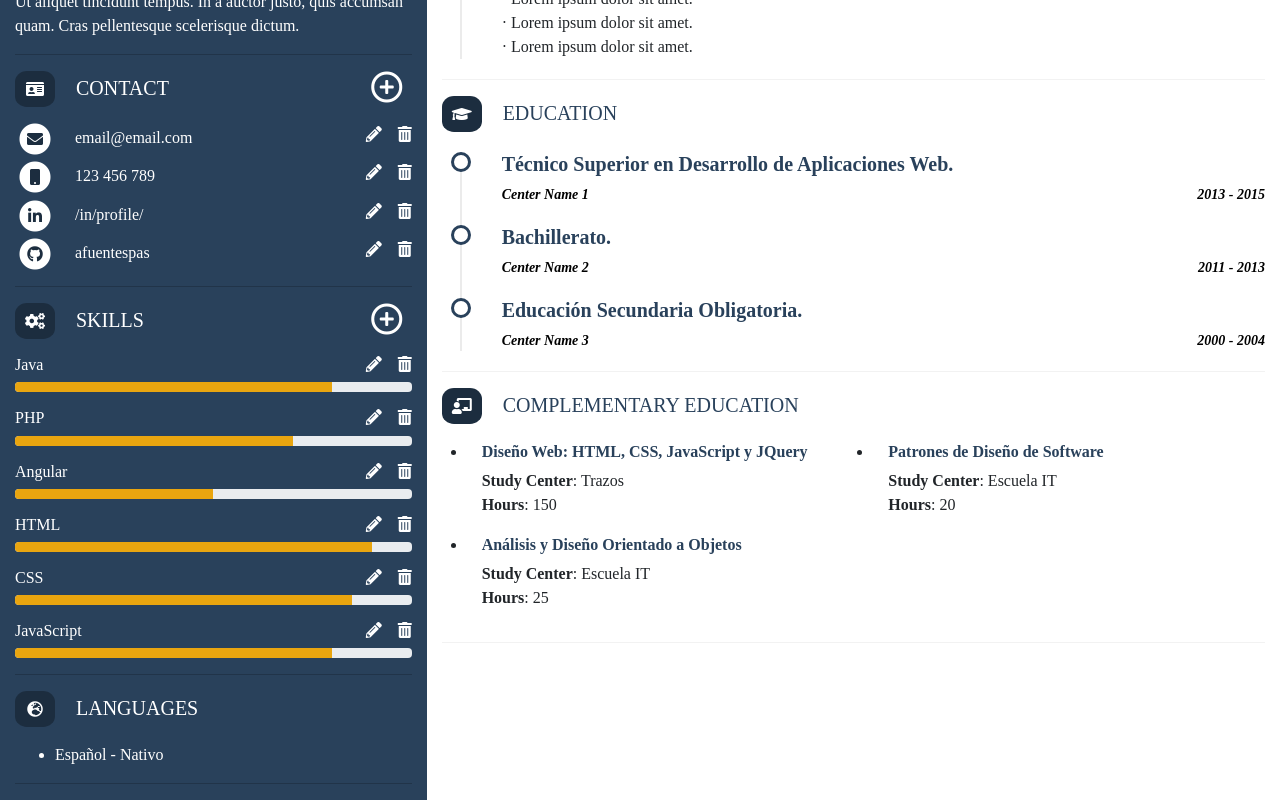
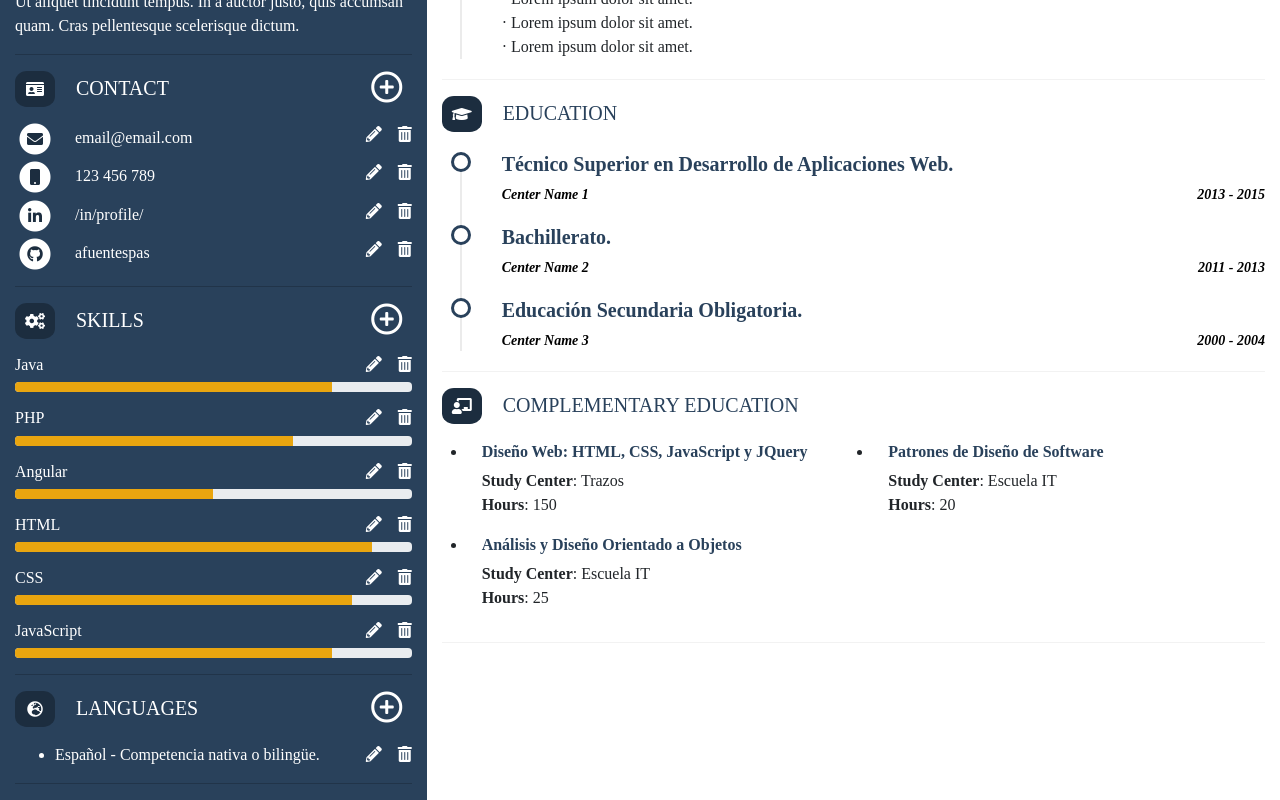
Before and after one commit to afuentespas/generador-cv-angular, an Angular app: page / in a window 1280 px wide. Shown: the part 483-1283 px from the top of the page. Built offline with nearby package versions, Linux system fonts and the light colour scheme; a web font is replaced by a local one.

Commit message:
Form languages

```diff
--- a/src/app/components/languages/languages.component.html
+++ b/src/app/components/languages/languages.component.html
@@ -1,3 +1,31 @@
 <ul class="languages">
-    <li *ngFor="let lang of languages">{{ lang.name }} - {{ lang.level }}</li>
+    <li *ngFor="let lang of languages; let i = index">
+        {{ lang.name }} - {{ lang.level }}
+        <span class="float-right">
+            <i class="fas fa-pencil-alt mr-3 edit-element" (click)="editLanguage(i)"></i>
+            <i class="fas fa-trash-alt edit-element" (click)="deleteLanguage(i)"></i>
+        </span>
+    </li>
 </ul>
+
+<cv-modal title="Languages" (submitEvent)="onSubmit()" (closeModalEvent)="clearForm()">
+    <form [formGroup]="registerForm">
+        <div class="modal-body">
+            <div class="form-group">
+                <label for="abstract">Language name</label>
+                <input type="text" class="form-control" formControlName="name" [ngClass]="{ 'is-invalid': submitted && f.name.errors}">
+                <div class="invalid-feedback">This field is required.</div>
+            </div>
+            <div class="form-group">
+                <label for="abstract">Level</label>
+                <select class="form-control" formControlName="level" [ngClass]="{ 'is-invalid': submitted && f.level.errors}">
+                    <option value="Competencia básica.">Competencia básica.</option>
+                    <option value="Competencia básica profesional.">Competencia básica profesional.</option>
+                    <option value="Competencia profesional completa.">Competencia profesional completa.</option>
+                    <option value="Competencia nativa o bilingüe.">Competencia nativa o bilingüe.</option>
+                </select>
+                <div class="invalid-feedback">This field is required.</div>
+            </div>
+        </div>
+    </form>
+</cv-modal>
--- a/src/app/components/languages/languages.component.ts
+++ b/src/app/components/languages/languages.component.ts
@@ -1,4 +1,6 @@
-import { Component, OnInit, Input } from '@angular/core';
+import { Component, OnInit, Input, ViewChild } from '@angular/core';
+import { FormBuilder, FormGroup, Validators } from '@angular/forms';
+import { ModalComponent } from '../modal/modal.component';
 
 @Component({
   selector: 'cv-languages',
@@ -9,8 +11,59 @@ export class LanguagesComponent implements OnInit {
 
   @Input() languages: any[];
 
-  constructor() { }
+  registerForm: FormGroup;
 
-  ngOnInit(): void { }
+  submitted: boolean = false;
+
+  @ViewChild(ModalComponent, { static: false }) modalComponent: ModalComponent;
+
+  constructor(private formBuilder: FormBuilder) { }
+
+  ngOnInit(): void {
+    this.registerForm = this.formBuilder.group({
+      name: [null, Validators.required],
+      level: [null, Validators.required],
+      index: [null]
+    });
+  }
+
+  clearForm(): void {
+    this.submitted = false;
+    this.registerForm.reset();
+  }
+
+  editLanguage(index: number): void {
+    this.registerForm.get('name').setValue(this.languages[index].name);
+    this.registerForm.get('level').setValue(this.languages[index].level);
+    this.registerForm.get('index').setValue(index);
+    this.modalComponent.openModal();
+  }
+
+  deleteLanguage(index: number): void {
+    this.languages.splice(index, 1);
+  }
+
+  onSubmit(): boolean {
+    let isOk = false;
+    this.submitted = true;
+    if (this.registerForm.valid) {
+      if(this.registerForm.get('index').value != null && this.registerForm.get('index').value !== ''){
+        this.languages[this.registerForm.get('index').value].name = this.registerForm.get('name').value;
+        this.languages[this.registerForm.get('index').value].level = this.registerForm.get('level').value;
+      } else {
+        this.languages.push({
+          name: this.registerForm.get('name').value,
+          level: this.registerForm.get('level').value
+        })
+      }
+      isOk = true;
+      this.modalComponent.closeModal();
+    }
+    return isOk;
+  }
+
+  get f() {
+    return this.registerForm.controls;
+  }
 
 }
--- a/src/assets/cv-json/afp.json
+++ b/src/assets/cv-json/afp.json
@@ -80,7 +80,7 @@
     "languages": [
         {
             "name": "Español",
-            "level": "Nativo"
+            "level": "Competencia nativa o bilingüe."
         }
     ],
     "skills": [
```
